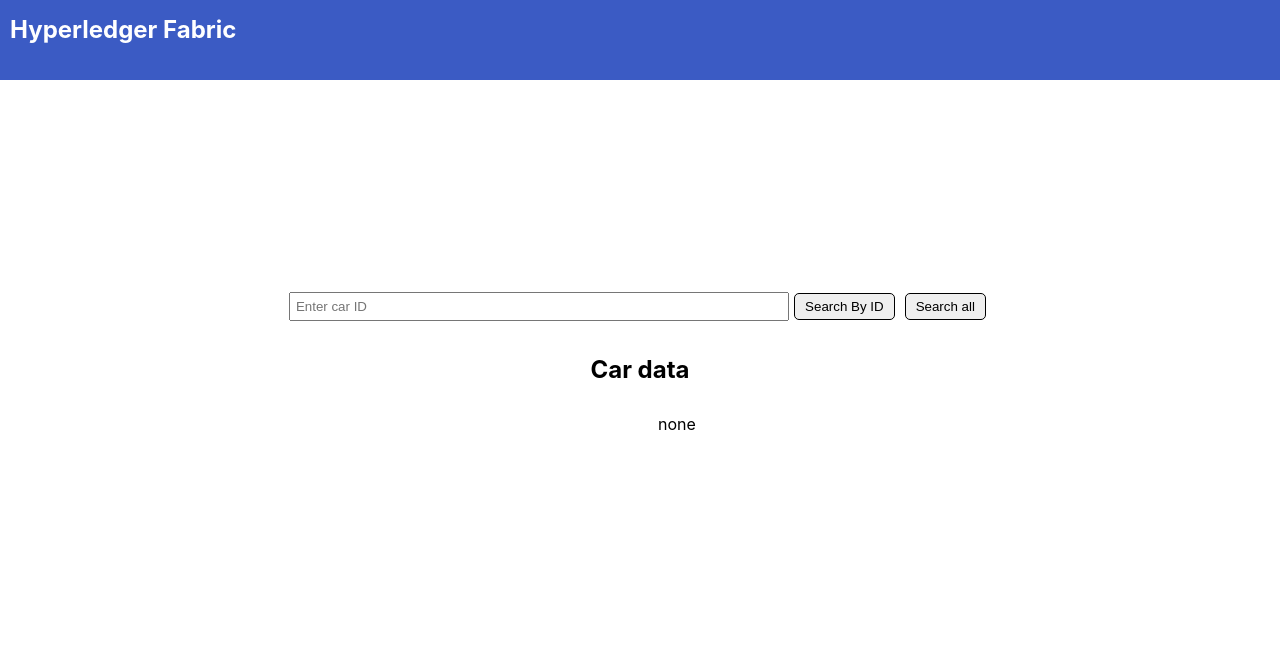
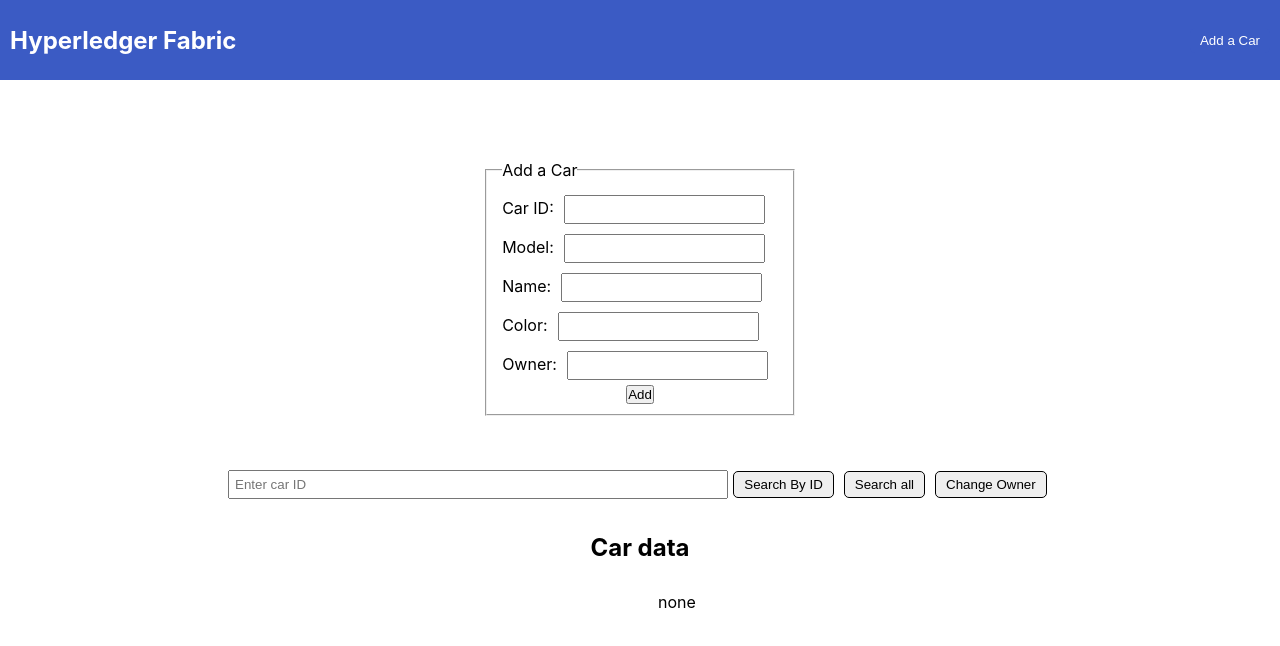
Before and after one commit to MrithulM/HyperLedgerFabric-HLF, a React (Create React App) app: page / in a window 1280 px wide. Shown: the top 646 px of the page. Built offline with nearby package versions, Linux system fonts and the light colour scheme.

Commit message:
Added add a car model

```diff
--- /dev/null
+++ b/src/components/AddCar/AddCar.css
@@ -0,0 +1,13 @@
+.field {
+  padding: 10px 15px;
+}
+.field input {
+  padding: 5px 10px;
+  margin: 5px 10px;
+}
+.addCarButtonHolder {
+  width: 100%;
+  display: flex;
+  align-items: center;
+  justify-content: center;
+}
--- /dev/null
+++ b/src/components/AddCar/AddCar.js
@@ -0,0 +1,28 @@
+import React from "react";
+import "./AddCar.css";
+
+export default function AddCar() {
+  return (
+    <fieldset className="field">
+      <legend>Add a Car</legend>
+      <label for="carid">Car ID:</label>
+      <input type="number" id="carid" name="carid" />
+      <br />
+      <label for="model">Model:</label>
+      <input type="text" id="model" name="model" />
+      <br />
+      <label for="cname">Name:</label>
+      <input type="text" id="cname" name="cname" />
+      <br />
+      <label for="color">Color:</label>
+      <input type="text" id="color" name="color" />
+      <br />
+      <label for="color">Owner:</label>
+      <input type="text" id="owner" name="owner" />
+      <br />
+      <div className="addCarButtonHolder">
+        <button>Add</button>
+      </div>
+    </fieldset>
+  );
+}
--- a/src/components/DisplayCarInfo/DisplayCarInfo.js
+++ b/src/components/DisplayCarInfo/DisplayCarInfo.js
@@ -13,12 +13,12 @@
         flexDirection: "column",
       }}
     >
-      {console.log(props.searchAll)}
+      {console.log(props.carInfo)}
       <h2 style={{ margin: "10px" }}>Car data</h2>
       <div className="card-holder">
         {props.carInfo.Record}
         {Object.keys(props.carInfo).length !== 0 ? (
-          props.searchAll ? (
+          props.searchAll && Array.isArray(props.carInfo) ? (
             props.carInfo.map((car) => (
               <CarCard key={car.Key} id={car.Key} record={car.Record} />
             ))
--- a/src/components/Menu/Menu.css
+++ b/src/components/Menu/Menu.css
@@ -1,10 +1,13 @@
 .menu-container {
-  margin-top: 13rem;
+  margin-top: 5rem;
   width: 100%;
   display: flex;
   align-items: center;
   justify-content: center;
   flex-direction: column;
+}
+.input-container {
+  margin-top: 50px;
 }
 .input-container input {
   width: 500px;
--- a/src/components/Menu/Menu.js
+++ b/src/components/Menu/Menu.js
@@ -2,6 +2,7 @@
 import axios from "axios";
 import DisplayCarInfo from "../DisplayCarInfo/DisplayCarInfo";
 import "./Menu.css";
+import AddCar from "../AddCar/AddCar";
 
 export default function Menu() {
   const [searchCar, setSearchCar] = useState(false);
@@ -25,6 +26,7 @@
         `http://4.246.223.78:8080/api/query/${carId.toUpperCase()}`
       );
       setCarInfo((carInfo) => JSON.parse(obj.data.response));
+      setCarId("");
     } catch (err) {
       console.log(err);
     }
@@ -40,17 +42,35 @@
       console.log(err);
     }
   };
+  const changeOwnerHandler = async () => {
+    const newOwner = prompt("Enter new owner name:");
+    try {
+      await axios.put(
+        `http://4.246.223.78:8080/api/changeowner/${carId.toUpperCase()}`,
+        {
+          owner: newOwner,
+        }
+      );
+      alert("owner updated");
+      setCarId("");
+    } catch (err) {
+      console.log(err);
+    }
+  };
 
   return (
     <div className="menu-container">
+      <AddCar />
       <div className="input-container">
         <input
           type="text"
+          value={carId}
           placeholder="Enter car ID"
           onChange={carIdInputHandler}
         />
         <button onClick={searchCarHandler}>Search By ID</button>
         <button onClick={searchCars}>Search all</button>
+        <button onClick={changeOwnerHandler}>Change Owner</button>
       </div>
       <div></div>
       <DisplayCarInfo
--- a/src/components/Navbar/Navbar.css
+++ b/src/components/Navbar/Navbar.css
@@ -1,14 +1,33 @@
-nav{
-
+nav {
   width: 100%;
   height: 10vh;
+  text-align: center;
 }
-.navbar{
+.navbar {
   width: 100%;
   height: 100%;
   color: rgb(255, 255, 255);
   background: rgb(59, 91, 196);
+  display: flex;
+  align-items: center;
+  justify-content: space-between;
 }
-.title{
-    padding: 15px 0 0 10px;
+.title {
+  padding: 0px 0 0 10px;
 }
+.navbar button {
+  margin: 0px 10px 0px 0px;
+  padding: 5px 10px;
+  border-radius: 5px;
+  border: none;
+  background-color: rgb(59, 91, 196);
+  color: white;
+  cursor: pointer;
+}
+.navbar button:hover {
+  background-color: rgb(255, 255, 255);
+  color: rgb(59, 91, 196);
+}
+.navbar button:active {
+  transform: scale(102%);
+}
--- a/src/components/Navbar/Navbar.js
+++ b/src/components/Navbar/Navbar.js
@@ -1,11 +1,12 @@
-import React from 'react'
-import "./Navbar.css"
+import React from "react";
+import "./Navbar.css";
 export default function Navbar() {
   return (
     <nav>
-        <div className="navbar">
-            <h2 className='title'>Hyperledger Fabric</h2>
-        </div>
+      <div className="navbar">
+        <h2 className="title">Hyperledger Fabric</h2>
+        <button>Add a Car</button>
+      </div>
     </nav>
-  )
+  );
 }
```
Lines whose indentation alone changed are shown as unchanged.
